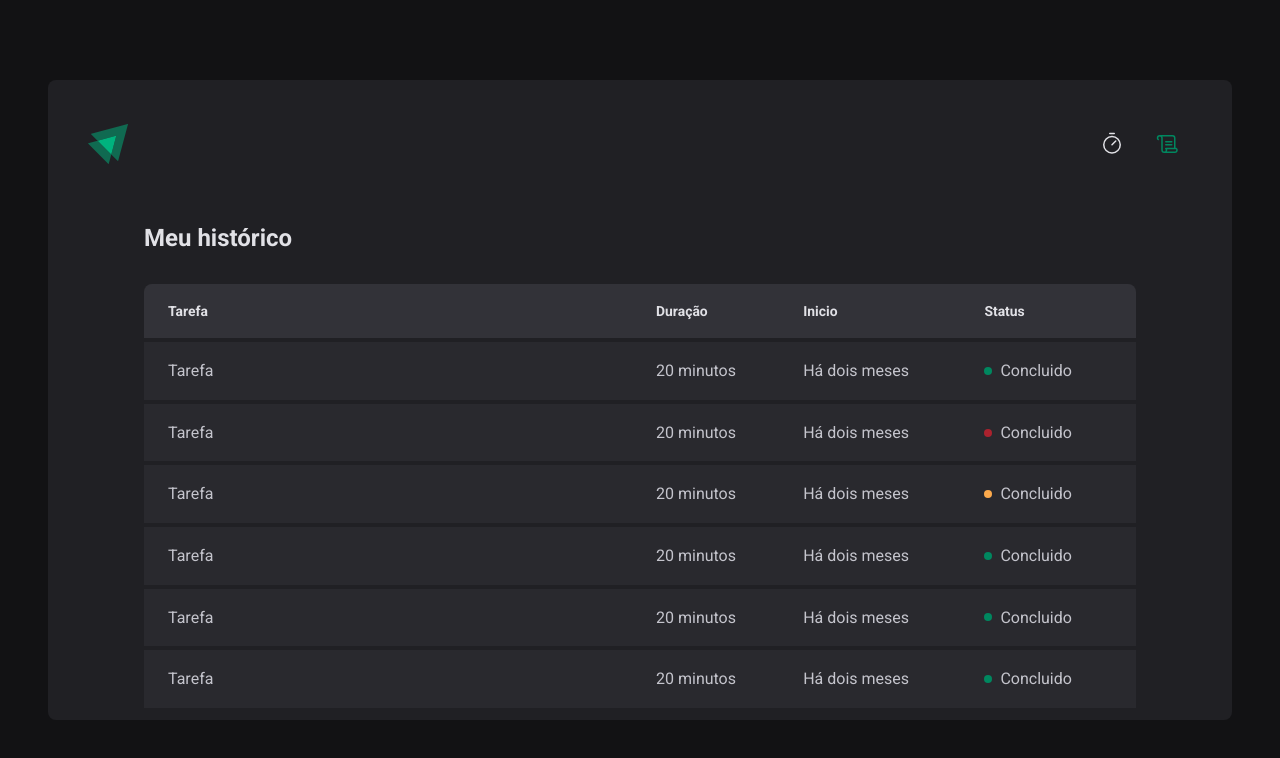
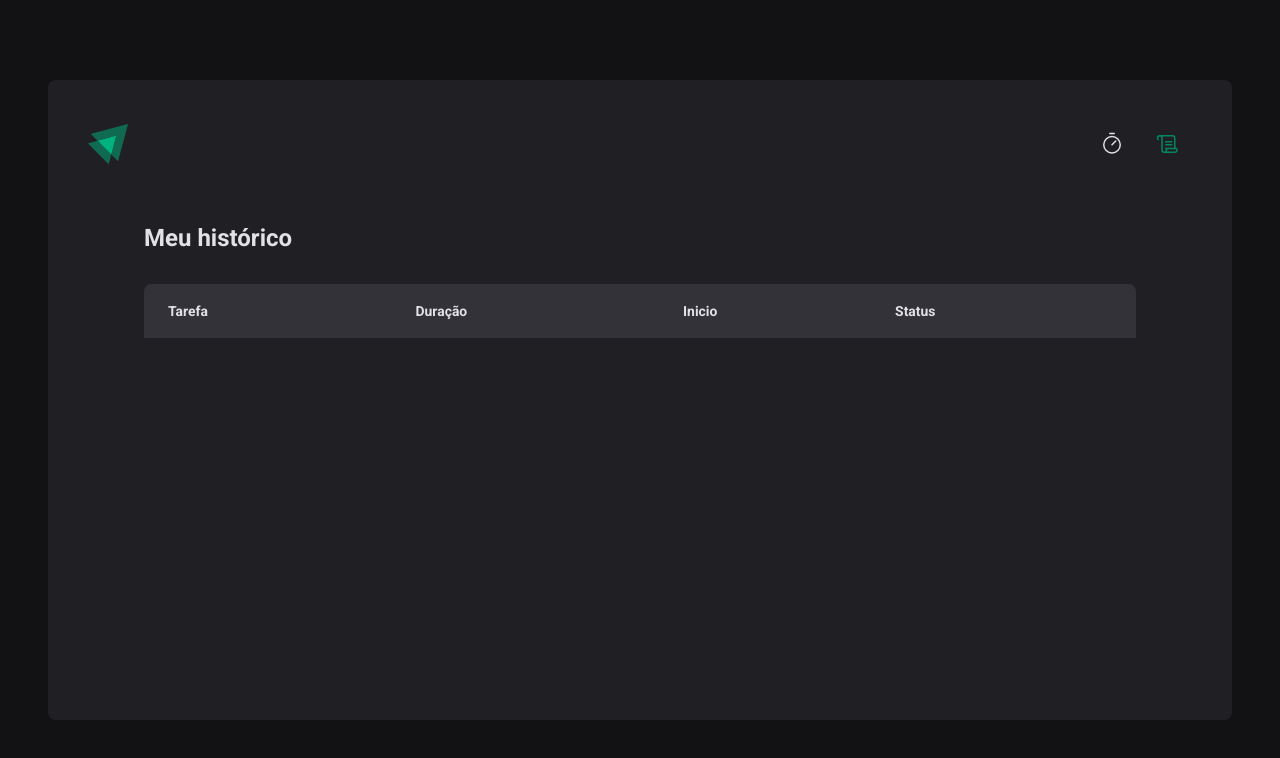
Before and after one commit to pkratosp/ignite-timer, a React (Vite) app: page /history in a window 1280 px wide. Shown: the top 758 px of the page. Built offline with nearby package versions, Linux system fonts and the light colour scheme.

Commit message:
criando listagem de ciclos

```diff
--- a/src/contexts/CycleContext.tsx
+++ b/src/contexts/CycleContext.tsx
@@ -67,8 +67,6 @@ export function CyclesContextProvider({ children }: Props) {
 
     setActiveCycleId(id)
     setAmountSecondsPassed(0)
-
-    // reset()
   }
 
   function interruptCycle() {
--- a/src/pages/History/index.tsx
+++ b/src/pages/History/index.tsx
@@ -1,6 +1,12 @@
+import { useContext } from 'react'
 import { HistoryContainer, HistoryList, Status } from './style'
+import { CyclesContext } from '../../contexts/CycleContext'
+import { formatDistanceToNow } from 'date-fns'
+import { ptBR } from 'date-fns/locale'
 
 export function History() {
+  const { cycles } = useContext(CyclesContext)
+
   return (
     <HistoryContainer>
       <h2>Meu histórico</h2>
@@ -17,54 +23,31 @@ export function History() {
           </thead>
 
           <tbody>
-            <tr>
-              <td>Tarefa</td>
-              <td>20 minutos</td>
-              <td>Há dois meses</td>
-              <td>
-                <Status statusColor="green">Concluido</Status>
-              </td>
-            </tr>
-            <tr>
-              <td>Tarefa</td>
-              <td>20 minutos</td>
-              <td>Há dois meses</td>
-              <td>
-                <Status statusColor="red">Concluido</Status>
-              </td>
-            </tr>
-            <tr>
-              <td>Tarefa</td>
-              <td>20 minutos</td>
-              <td>Há dois meses</td>
-              <td>
-                <Status statusColor="yellow">Concluido</Status>
-              </td>
-            </tr>
-            <tr>
-              <td>Tarefa</td>
-              <td>20 minutos</td>
-              <td>Há dois meses</td>
-              <td>
-                <Status statusColor="green">Concluido</Status>
-              </td>
-            </tr>
-            <tr>
-              <td>Tarefa</td>
-              <td>20 minutos</td>
-              <td>Há dois meses</td>
-              <td>
-                <Status statusColor="green">Concluido</Status>
-              </td>
-            </tr>
-            <tr>
-              <td>Tarefa</td>
-              <td>20 minutos</td>
-              <td>Há dois meses</td>
-              <td>
-                <Status statusColor="green">Concluido</Status>
-              </td>
-            </tr>
+            {cycles.map((cycle) => (
+              <tr key={cycle.id}>
+                <td>{cycle.task}</td>
+                <td>{cycle.minutesAmout} minutos</td>
+                <td>
+                  {formatDistanceToNow(cycle.startDate, {
+                    addSuffix: true,
+                    locale: ptBR,
+                  })}
+                </td>
+                <td>
+                  {cycle.finishedDate && (
+                    <Status statusColor="green">Concluido</Status>
+                  )}
+
+                  {cycle.interuptDate && (
+                    <Status statusColor="red">Interrompido</Status>
+                  )}
+
+                  {!cycle.finishedDate && !cycle.interuptDate && (
+                    <Status statusColor="yellow">Em andamento</Status>
+                  )}
+                </td>
+              </tr>
+            ))}
           </tbody>
         </table>
       </HistoryList>
--- a/src/pages/Home/index.tsx
+++ b/src/pages/Home/index.tsx
@@ -34,14 +34,19 @@ export function Home() {
     },
   })
 
-  const { handleSubmit, watch /* reset */ /* formState */ } = newCycleForm
+  const { handleSubmit, watch, reset /* formState */ } = newCycleForm
+
+  function handleCreateNewCycle(data: IFormData) {
+    createNewCycle(data)
+    reset()
+  }
 
   const task = watch('task')
   const isSubmitDisabled = !task
 
   return (
     <HomeContainer>
-      <form onSubmit={handleSubmit(createNewCycle)}>
+      <form onSubmit={handleSubmit(handleCreateNewCycle)}>
         <FormProvider {...newCycleForm}>
           <NewCycleForm />
         </FormProvider>
```
